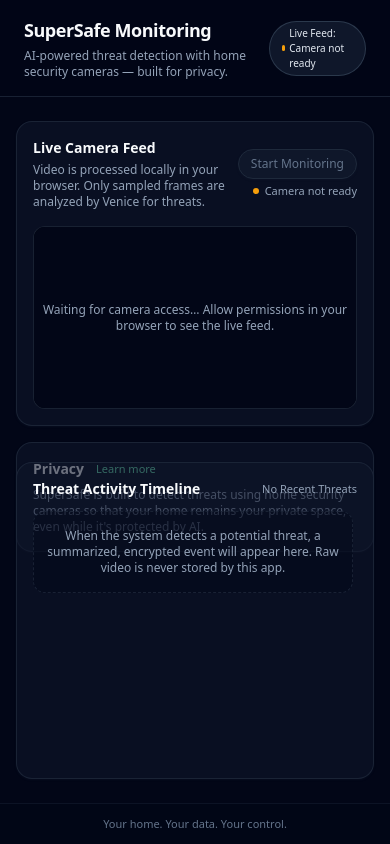
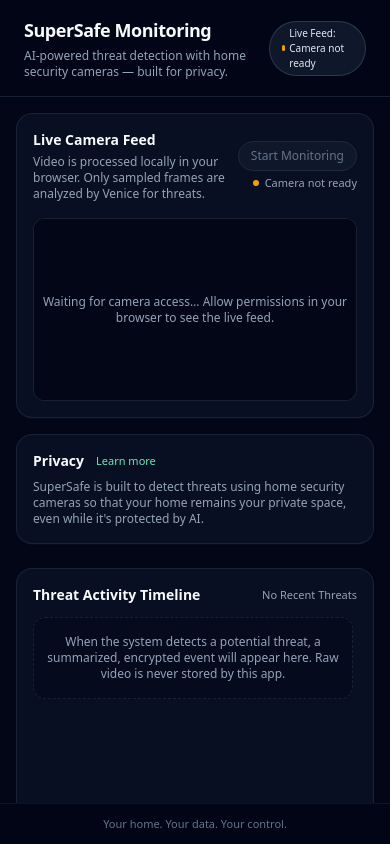
Before and after one commit to wongpiwat/supersafe-monitoring, a React (Vite) app: page / in a window 390 px wide. Built offline with nearby package versions, Linux system fonts and the light colour scheme; no server answers.

Commit message:
feat: improve layout and responsiveness of main container and privacy section

```diff
--- a/src/App.tsx
+++ b/src/App.tsx
@@ -211,8 +211,8 @@
     : 'mx-auto flex max-w-6xl items-center justify-between px-6 py-4';
 
   const mainContainerClass = isBigScreen
-    ? 'mx-auto flex w-full flex-1 flex-col gap-4 px-3 py-3 sm:px-4 sm:py-4 overflow-hidden lg:grid lg:grid-cols-[minmax(0,3fr)_minmax(0,2fr)] lg:min-h-0'
-    : 'mx-auto flex w-full max-w-6xl flex-1 flex-col gap-6 px-4 py-6 sm:px-6 overflow-hidden lg:grid lg:grid-cols-[minmax(0,3fr)_minmax(0,2fr)] lg:min-h-0';
+    ? 'mx-auto flex w-full flex-1 min-h-0 flex-col gap-4 overflow-y-auto px-3 py-3 sm:px-4 sm:py-4 lg:grid lg:grid-cols-[minmax(0,3fr)_minmax(0,2fr)] lg:overflow-hidden lg:gap-4'
+    : 'mx-auto flex w-full max-w-6xl flex-1 min-h-0 flex-col gap-6 overflow-y-auto px-4 py-4 sm:px-6 sm:py-6 lg:grid lg:grid-cols-[minmax(0,3fr)_minmax(0,2fr)] lg:overflow-hidden lg:gap-6';
 
   return (
     <div className="h-screen bg-slate-950 text-slate-50 flex flex-col overflow-hidden">
@@ -243,7 +243,7 @@
       </header>
 
       <main className={mainContainerClass}>
-        <section className="flex h-full min-h-0 flex-col space-y-4">
+        <section className="flex flex-col gap-4 lg:h-full lg:min-h-0 lg:overflow-hidden">
           <div className="rounded-2xl border border-slate-800/80 bg-slate-900/60 p-4 shadow-sm shadow-slate-900/40 sm:p-5">
             <div className="flex items-center justify-between gap-3">
               <div>
@@ -299,7 +299,6 @@
             </div>
           )}
 
-          {!isBigScreen && (
           <button
             type="button"
             onClick={() => setIsPrivacyOpen(true)}
@@ -318,11 +317,10 @@
               it&apos;s protected by AI.
             </p>
           </button>
-          )}
         </section>
 
-        <section className="flex h-full min-h-0 flex-col space-y-4">
-          <div className="flex h-full flex-col rounded-2xl border border-slate-800/80 bg-slate-900/60 p-4 shadow-sm shadow-slate-900/40 sm:p-5">
+        <section className="flex flex-col gap-4 lg:h-full lg:min-h-0 lg:overflow-hidden">
+          <div className="flex min-h-0 flex-col rounded-2xl border border-slate-800/80 bg-slate-900/60 p-4 shadow-sm shadow-slate-900/40 sm:p-5 lg:h-full">
             <div className="flex items-center justify-between gap-3">
               <h2 className="text-sm font-semibold text-slate-50 sm:text-base">
                 Threat Activity Timeline
@@ -334,7 +332,7 @@
               </span>
             </div>
 
-            <div className="mt-3 flex-1 space-y-2 overflow-y-auto pr-1">
+            <div className="mt-3 min-h-[220px] flex-1 space-y-2 overflow-y-auto pr-1 lg:min-h-0">
               {events.length === 0 ? (
                 <p className="rounded-xl border border-dashed border-slate-800/80 bg-slate-950/40 px-3 py-4 text-center text-xs text-slate-400 sm:text-sm">
                   When the system detects a potential threat, a summarized,
```
Lines whose indentation alone changed are shown as unchanged.
